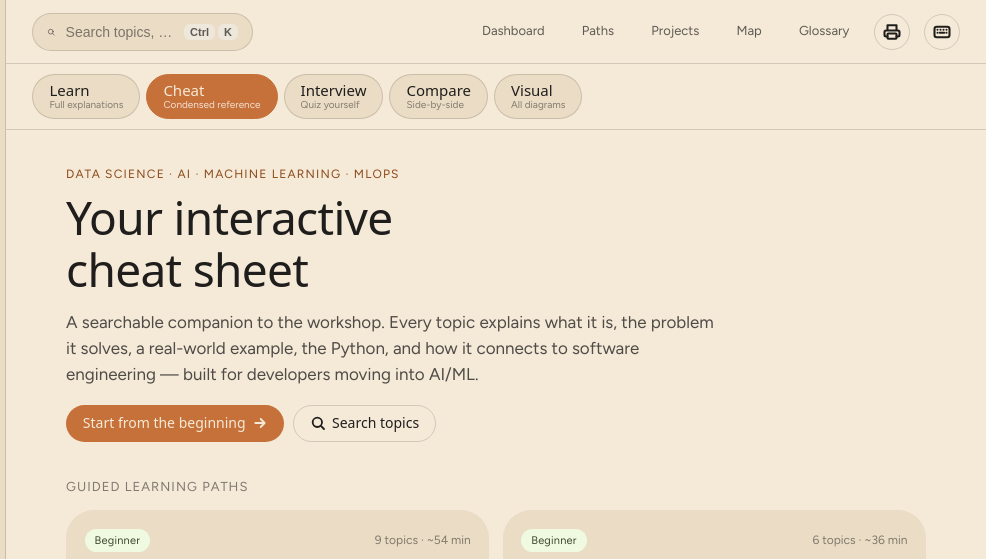
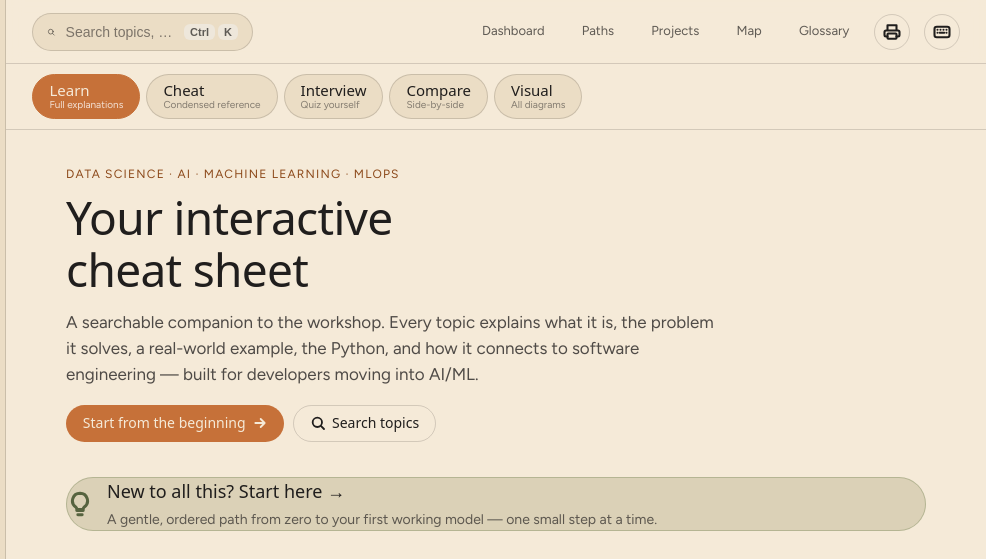
Before and after one commit to im-kishanchoudhary/AIML, a plain HTML site: page ai-ml-knowledge-hub/index.html in a window 1280 px wide. Shown: the top 559 px of the page, 294-1280 px from the left. Drawn offline with Linux system fonts and the light colour scheme; a web font is replaced by a local one.

Commit message:
Beginner quick wins: default to Learn mode + 'Start here' home card
- New visitors now default to Learn (full, gentle explanations) instead of the
  terse Cheat view; existing users keep their saved mode.
- Home shows a friendly 'New to all this? Start here' card routing into the
  Beginner learning path (#path/first-model).

Verified: fresh visitor lands in Learn mode; the card renders and links
correctly; no console errors.

Co-Authored-By: Claude Opus 4.8 <noreply@anthropic.com>

```diff
--- a/ai-ml-knowledge-hub/assets/css/app.css
+++ b/ai-ml-knowledge-hub/assets/css/app.css
@@ -162,6 +162,15 @@ body { min-height: 100vh; }
 .hero h1 { font-size: 46px; margin-bottom: var(--space-3); max-width: 16ch; }
 .hero p { font-size: 17px; max-width: 60ch; color: color-mix(in srgb, var(--color-text) 78%, transparent); }
 .hero-actions { display: flex; flex-wrap: wrap; gap: var(--space-2); margin-top: var(--space-4); }
+
+/* First-timer on-ramp card */
+.starthere { display: flex; align-items: center; gap: 14px; text-decoration: none; margin-bottom: var(--space-6); padding: var(--space-4) var(--space-5); border-radius: var(--radius-lg); background: color-mix(in srgb, var(--color-accent-2) 14%, var(--color-surface)); border: 1.5px solid color-mix(in srgb, var(--color-accent-2) 40%, transparent); transition: transform .12s, box-shadow .12s, border-color .12s; }
+.starthere:hover { transform: translateY(-1px); box-shadow: var(--shadow-sm); border-color: var(--color-accent-2-500); }
+.starthere .sh-ico { flex: none; color: var(--color-accent-2-700); display: flex; }
+.starthere .sh-ico svg { width: 26px; height: 26px; }
+.starthere .sh-body { display: flex; flex-direction: column; gap: 3px; }
+.starthere .sh-title { font-family: var(--font-heading); font-size: 18px; color: var(--color-text); }
+.starthere .sh-sub { font-size: 14px; color: color-mix(in srgb, var(--color-text) 68%, transparent); line-height: 1.5; }
 
 .section-title {
   font-size: 13px; letter-spacing: 0.08em; text-transform: uppercase;
--- a/ai-ml-knowledge-hub/assets/js/app.js
+++ b/ai-ml-knowledge-hub/assets/js/app.js
@@ -82,8 +82,8 @@
     { id: "visual", label: "Visual", sub: "All diagrams" }
   ];
   var COLLECTION_MODES = { interview: 1, compare: 1, visual: 1 };
-  var mode = load(LS_MODE, "cheat");
-  if (!MODES.some(function (m) { return m.id === mode; })) mode = "cheat";
+  var mode = load(LS_MODE, "learn");
+  if (!MODES.some(function (m) { return m.id === mode; })) mode = "learn";
   var interviewScore = load(LS_INTERVIEW, {}); // legacy self-score (migrated into SR)
   var LS_SR = "aihub.sr.v1";
   var LS_QUIZWRONG = "aihub.quizwrong.v1";
@@ -358,6 +358,14 @@
       '<a class="btn btn-primary" href="#t/' + ORDER[0] + '">Start from the beginning ' + ICONS.arrow.replace('width="20" height="20"', 'width="16" height="16"') + "</a>" +
       '<button class="btn btn-secondary" id="heroSearch">' + ICONS.search.replace('width="20" height="20"', 'width="16" height="16"') + " Search topics</button>" +
       "</div></div>";
+
+    // first-timer on-ramp
+    if (PATH_BY_ID["first-model"]) {
+      h += '<a class="starthere" href="#path/first-model">' +
+        '<span class="sh-ico">' + ICONS.bulb + "</span>" +
+        '<span class="sh-body"><span class="sh-title">New to all this? Start here →</span>' +
+        '<span class="sh-sub">A gentle, ordered path from zero to your first working model — one small step at a time.</span></span></a>';
+    }
 
     // resume / recently viewed
     var recentValid = recent.filter(function (r) { return BY_ID[r]; });
```
